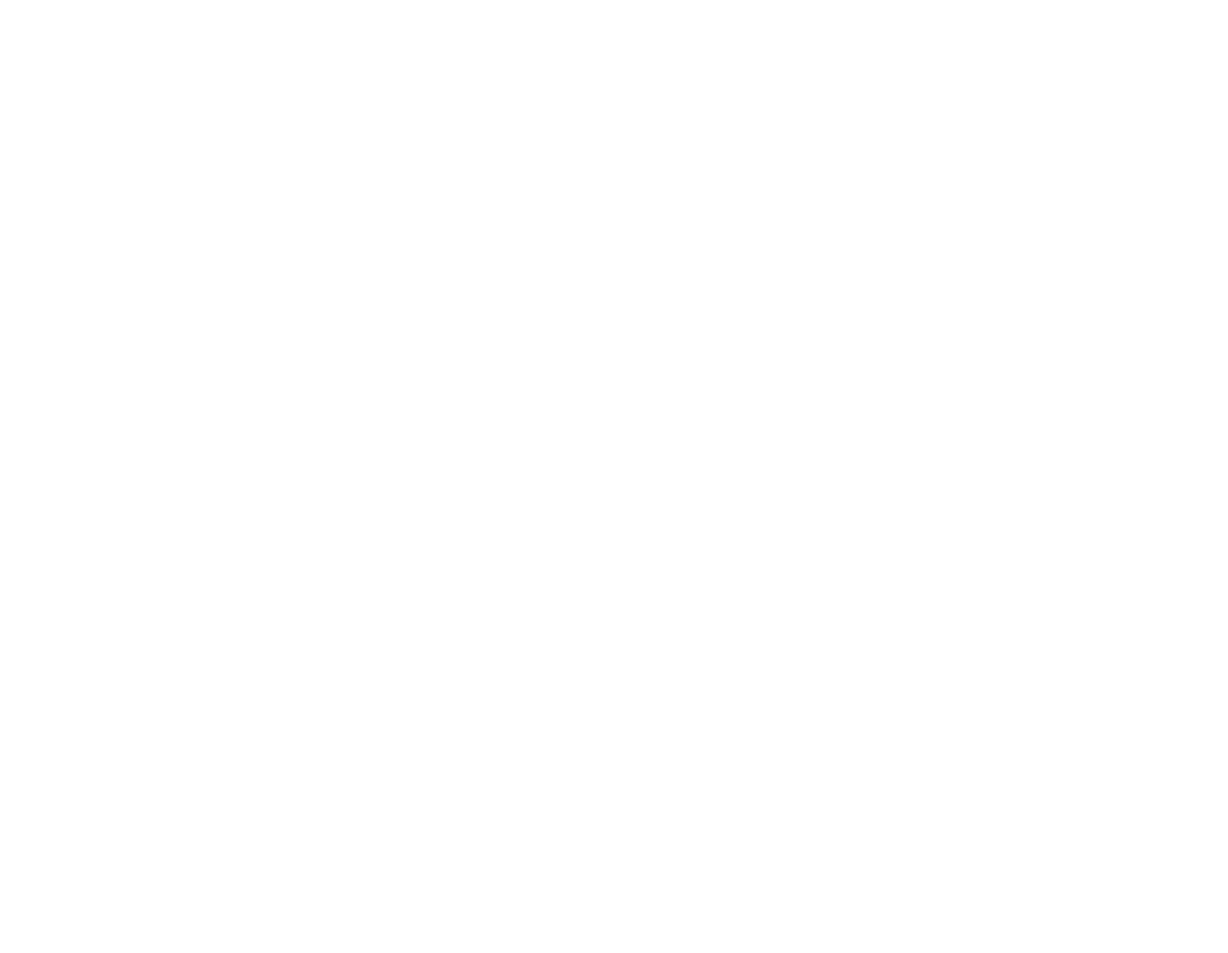
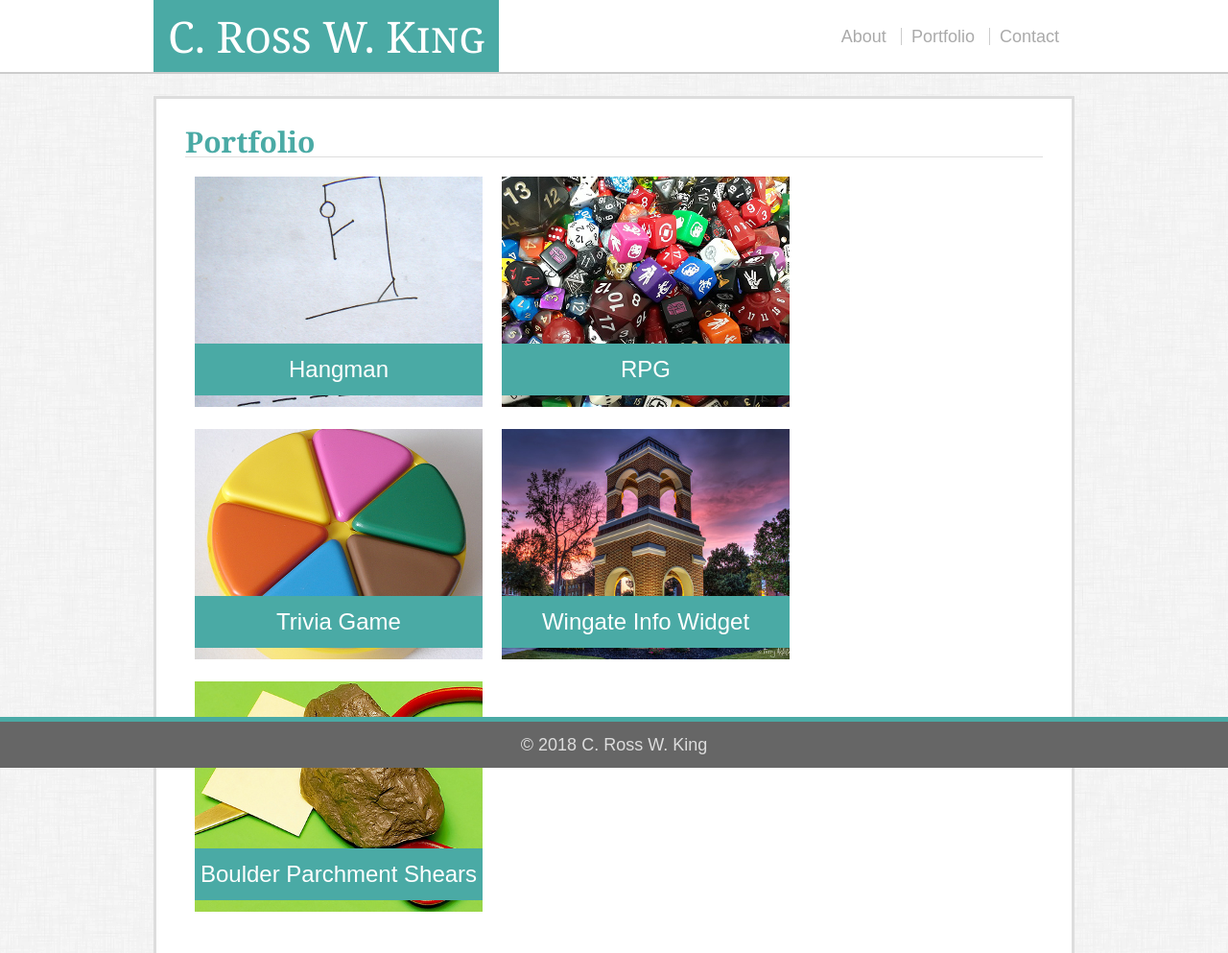
Before and after one commit to RomeoKilo125/basic-portfolio, a plain HTML site: page portfolio.html in a window 1280 px wide. Shown: the top 993 px of the page at 96% size. Before the commit the page ends 800 px from the top, so only its background shows below. Drawn offline with Linux system fonts and the light colour scheme.

Commit message:
All pages complete

```diff
--- a/assets/css/style.css
+++ b/assets/css/style.css
@@ -5,6 +5,7 @@ body {
   background-image: url("../images/dust_scratches.png");
   font-size: 18px;
 }
+
 p {
   line-height: 2em;
   margin-bottom: 1em;
@@ -20,7 +21,7 @@ div {
 
 header {
   position: fixed;
-  top:0;
+  top: 0;
   width: 100%;
   border-bottom: solid #cccccc 2px;
   background-color: #ffffff;
@@ -67,7 +68,6 @@ header .container {
 .navItem a {
   color: #aaaaaa;
   text-decoration: none;
-
 }
 
 #bigBox {
@@ -76,7 +76,12 @@ header .container {
   margin-top: 100px;
   margin-bottom: 50px;
   background-color: #ffffff;
+}
 
+#bigBox::after {
+  content: "";
+  display: block;
+  clear: both;
 }
 
 #headline {
@@ -105,16 +110,51 @@ h1, h2 {
   font-family: 'Georgia', Times, Times New Roman, serif;
 }
 
-h1{
+h1 {
   color: white;
   font-size: 45px;
   font-variant: small-caps;
-
 }
 
 h2 {
-color: #4aaaa5;
-font-weight: 700;
-font-size: 30px;
+  color: #4aaaa5;
+  font-weight: 700;
+  font-size: 30px;
+}
 
+.formInput {
+  display: inline-block;
+  width: 100%;
+  font-size: 18px;
+  margin: 5px 0;
+  color: #777777;
+  border: #dddddd solid 1px;
 }
+
+#messageField {
+  height: 100px;
+}
+
+.button {
+  font-size: 18px;
+  background-color: #4aaaa5;
+  color: white;
+  padding: 10px 25px;
+}
+
+.portfolioItem {
+  float: left;
+  margin: 10px;
+  position: relative;
+}
+
+.portfolioLabel {
+  text-align: center;
+  background-color: #4aaaa5;
+  color: #ffffff;
+  font-size: 24px;
+  padding: 15px 0;
+  position: absolute;
+  bottom: 15px;
+  width: 100%;
+}
--- a/contact.html
+++ b/contact.html
@@ -0,0 +1,52 @@
+<!DOCTYPE html>
+<html>
+
+<head>
+  <meta charset="utf-8">
+  <title>Ross King Basic Portfolio</title>
+  <link rel="stylesheet" href="assets/css/reset.css" />
+  <link rel="stylesheet" href="assets/css/style.css" />
+</head>
+
+<body>
+  <header>
+    <div class="container">
+      <div id="nameLabel">
+        <h1>C. Ross W. King</h1>
+      </div>
+      <div id="navBar">
+        <div class="navItem">
+          <a href="index.html">About</a>
+        </div>
+        <div class="navItem">
+          <a href="portfolio.html">Portfolio</a>
+        </div>
+        <div class="navItem">
+          <a href="#">Contact</a>
+        </div>
+      </div>
+    </div>
+  </header>
+  <div id="mainArea" class="container">
+    <div id="bigBox">
+      <div id="headline">
+        <h2>Contact</h2>
+      </div>
+      <form id="contactForm">
+        <label for="nameField">Name</label><br />
+        <input id="nameField" class="formInput" type="text" value="Dr. Doofenshmirtz" />
+        <label for="emailField">Email</label><br />
+        <input id="emailField" class="formInput" type="email" value="Hans@DEI.com.eu/www"/>
+        <label for="messageField">Message</label><br />
+        <textarea id="messageField" class="formInput"value="Hello? Charlene? I need more money please. Yes I know you just sent the alimony check."></textarea>
+        <input class="button" id="submitButton" type="submit" />
+
+      </form>
+    </div>
+  </div>
+  <footer>
+    &copy; 2018 C. Ross W. King
+  </footer>
+</body>
+
+</html>
--- a/portfolio.html
+++ b/portfolio.html
@@ -0,0 +1,78 @@
+<!DOCTYPE html>
+<html>
+
+<head>
+  <meta charset="utf-8">
+  <title>Ross King Basic Portfolio</title>
+  <link rel="stylesheet" href="assets/css/reset.css" />
+  <link rel="stylesheet" href="assets/css/style.css" />
+</head>
+
+<body>
+  <header>
+    <div class="container">
+      <div id="nameLabel">
+        <h1>C. Ross W. King</h1>
+      </div>
+      <div id="navBar">
+        <div class="navItem">
+          <a href="index.html">About</a>
+        </div>
+        <div class="navItem">
+          <a href="#">Portfolio</a>
+        </div>
+        <div class="navItem">
+          <a href="contact.html">Contact</a>
+        </div>
+      </div>
+    </div>
+  </header>
+  <div id="mainArea" class="container">
+    <div id="bigBox">
+      <div id="headline">
+        <h2>Portfolio</h2>
+      </div>
+      <div class="portfolioItem">
+        <img src="assets/images/hangman.png" />
+        <div class="portfolioLabel">
+          Hangman
+        </div>
+      </div>
+
+      <div class="portfolioItem">
+        <img src="assets/images/rpgDice.png" />
+        <div class="portfolioLabel">
+          RPG
+        </div>
+      </div>
+
+      <div class="portfolioItem">
+        <img src="assets/images/trivia.png" />
+        <div class="portfolioLabel">
+          Trivia Game
+        </div>
+      </div>
+
+      <div class="portfolioItem">
+        <img src="assets/images/wingate.png" />
+        <div class="portfolioLabel">
+          Wingate Info Widget
+        </div>
+      </div>
+
+      <div class="portfolioItem">
+        <img src="assets/images/rockPaperScissors.png" />
+        <div class="portfolioLabel">
+          Boulder Parchment Shears
+        </div>
+      </div>
+
+    </div>
+  </div>
+  </div>
+  <footer>
+    &copy; 2018 C. Ross W. King
+  </footer>
+</body>
+
+</html>
```
Also changed, not shown: index.html (+1 -1 lines).
